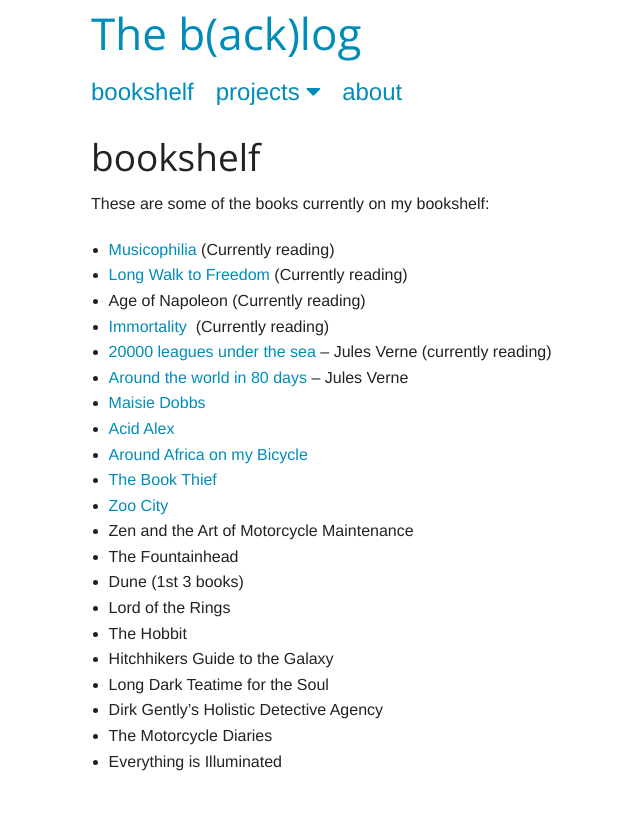
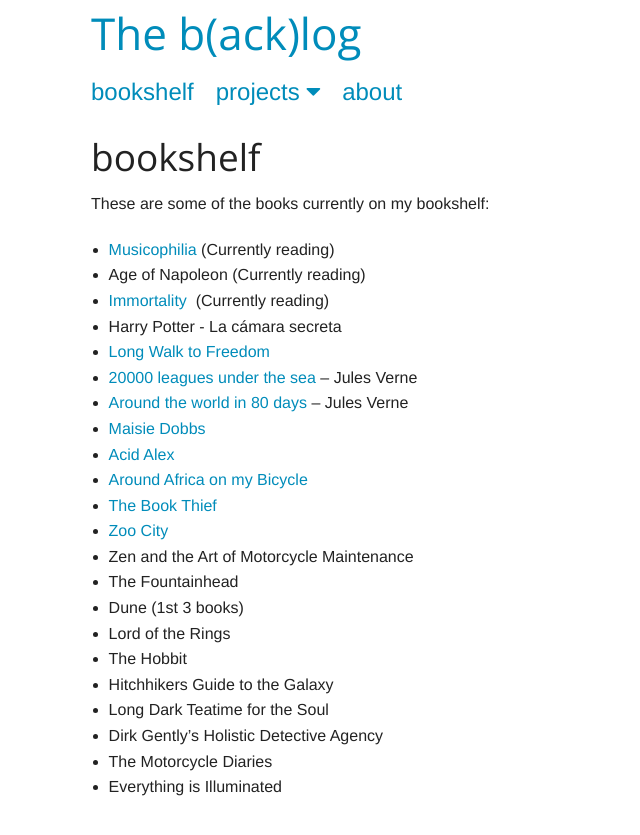
Before and after one commit to dirkcuys/thebacklog, a Jekyll site: the page built from bookshelf/index.md, in a window 1280 px wide. Shown: the top 835 px of the page, without its empty margins (64-704 px from the left). Built offline with Jekyll 4.4.1, drawn with Linux system fonts in a browser that asks for light colours; nearby versions of some CDN libraries; Markdown is read by kramdown in place of the engine named in the settings.

Commit message:
Update bookshelf

```diff
--- a/bookshelf/index.md
+++ b/bookshelf/index.md
@@ -6,10 +6,11 @@
 These are some of the books currently on my bookshelf:
 
 *   [Musicophilia][1] (Currently reading)
-*   [Long Walk to Freedom][2] (Currently reading)
 *   Age of Napoleon (Currently reading)
 *   [Immortality][3]  (Currently reading)
-*   [20000 leagues under the sea][4] &#8211; Jules Verne (currently reading)
+*   Harry Potter - La cámara secreta
+*   [Long Walk to Freedom][2]
+*   [20000 leagues under the sea][4] &#8211; Jules Verne
 *   [Around the world in 80 days][5] &#8211; Jules Verne
 *   [Maisie Dobbs][6]
 *   [Acid Alex][7]
```
